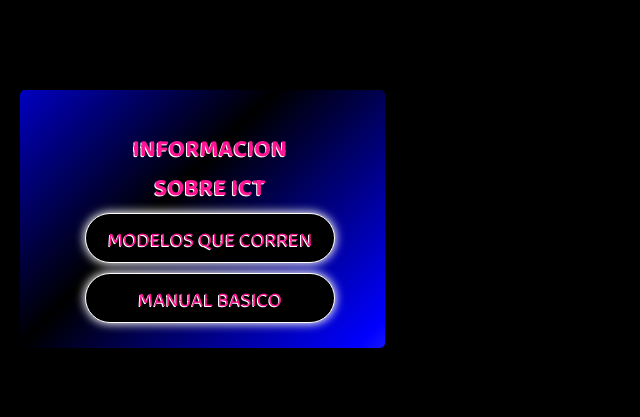
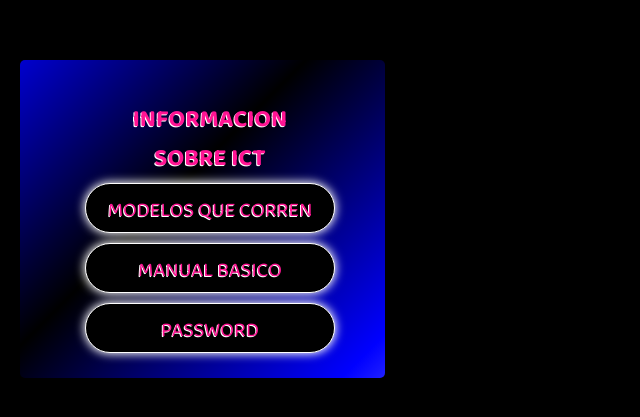
Before and after one commit to Felipe021284/DEPARTAMENTO-DE-PRUEBAS-, a plain HTML site: page ICT.html in a window 1280 px wide. Shown: the part 181-598 px from the top of the page, without its empty margins (0-640 px from the left). Drawn offline with Linux system fonts and the light colour scheme.

Commit message:
Update ICT.html

```diff
--- a/ICT.html
+++ b/ICT.html
@@ -278,10 +278,10 @@ i{
       <a href="MANUAL
       ">MANUAL BASICO</a>
     </li>
-     <!--li>
-      <a href="FVT">FVT</a>
+     <li>
+      <a href="FVT">PASSWORD </a>
     </li>
-    <li>
+    <!--li>
     <a href="TEMA 4"> 4</a>
     </li>
 
```
